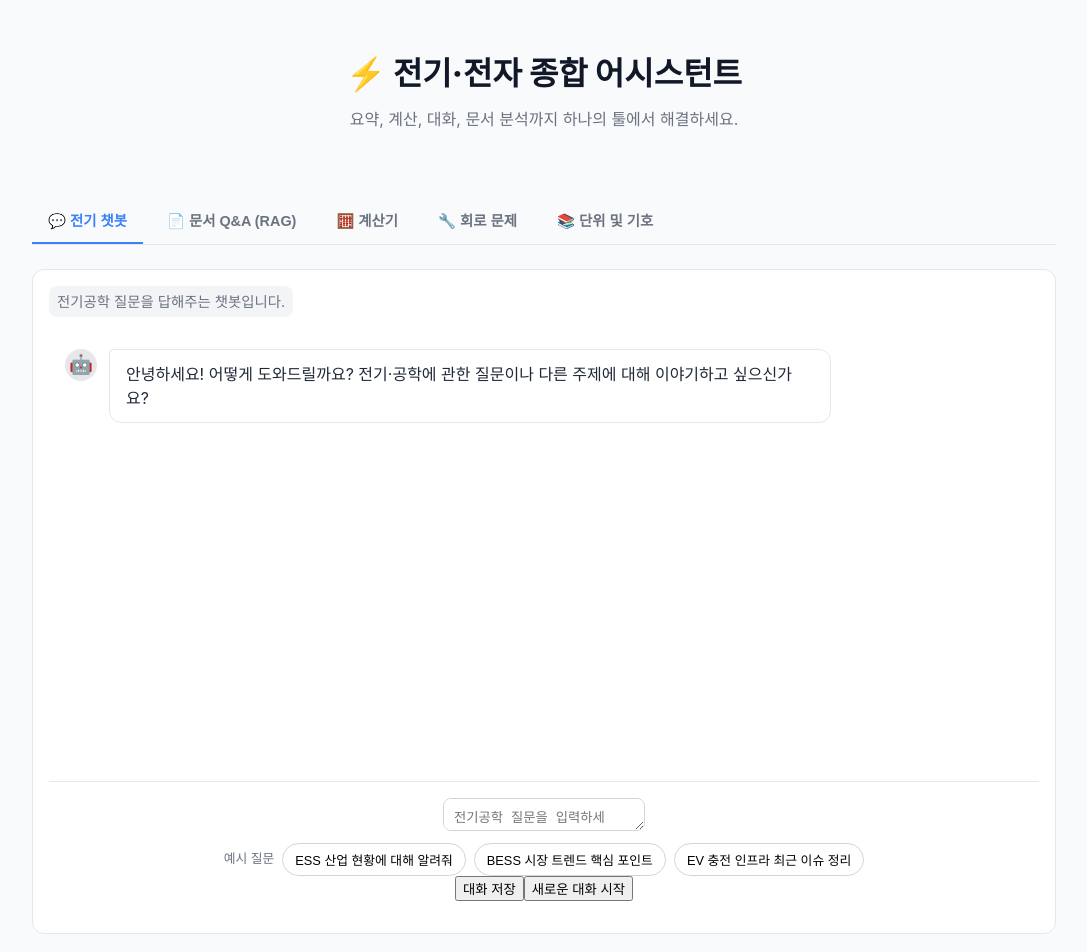
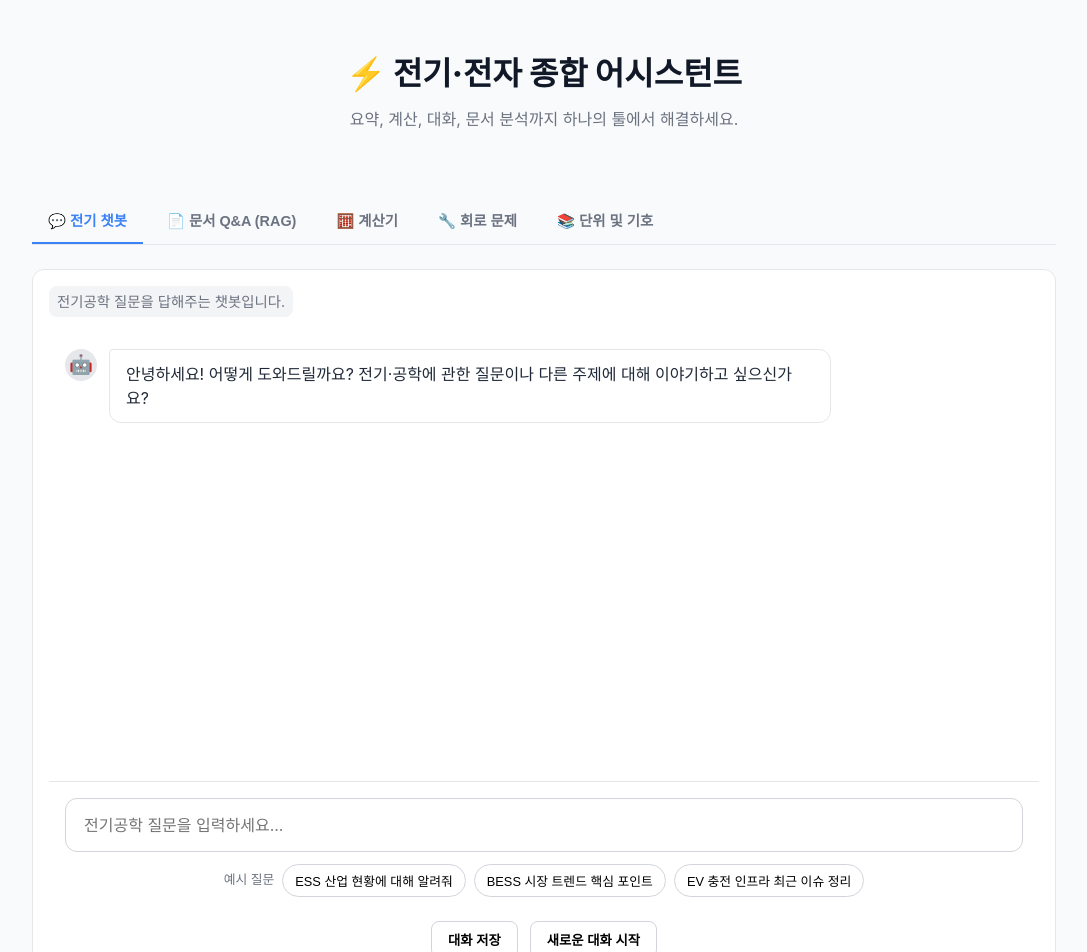
Before and after one commit to jungsday2/elec_chat, a React (Vite) app in the folder frontend/: page / in a window 1280 px wide. Shown: the top 952 px of the page, without its empty margins (96-1183 px from the left). Built offline with nearby package versions, Linux system fonts and the light colour scheme; no server answers.

Commit message:
Update Chat.css

```diff
--- a/frontend/src/components/Chat.css
+++ b/frontend/src/components/Chat.css
@@ -109,22 +109,28 @@
   display: flex;
   flex-direction: column;
   align-items: center;
+  gap: 12px;
 }
 
-.chat-input-area input {
+.chat-input-area textarea {
   width: 100%;
   padding: 14px 18px;
   border-radius: 12px;
   border: 1px solid #d1d5db;
   font-size: 1rem;
   box-sizing: border-box;
+  resize: none; /* 사용자가 크기 조절 못하게 막기 */
+  overflow-y: hidden; /* 스크롤바 숨기기 */
+  min-height: 52px; /* 초기 높이 */
+  max-height: 200px; /* 최대 높이 */
+  line-height: 1.5;
+  font-family: inherit;
 }
 
 .example-queries {
   display: flex;
   align-items: center;
   gap: 8px;
-  margin-top: 12px;
   flex-wrap: wrap;
 }
 
@@ -143,8 +149,13 @@
   cursor: pointer;
 }
 
-.new-chat-btn {
-  margin-top: 24px;
+.chat-actions {
+  display: flex;
+  gap: 12px;
+  margin-top: 12px;
+}
+
+.action-btn {
   padding: 8px 16px;
   border: 1px solid #d1d5db;
   background-color: #ffffff;
```
